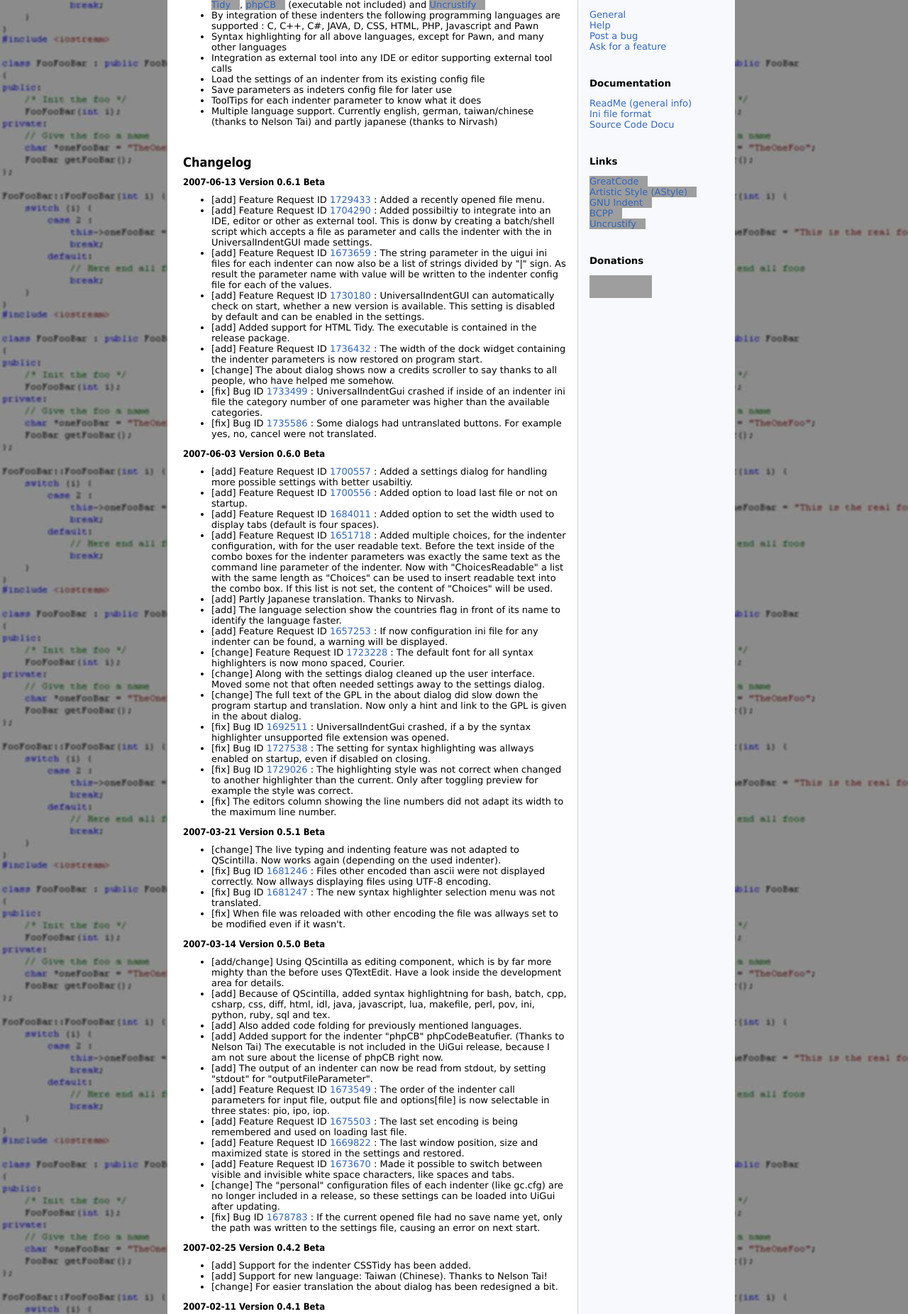
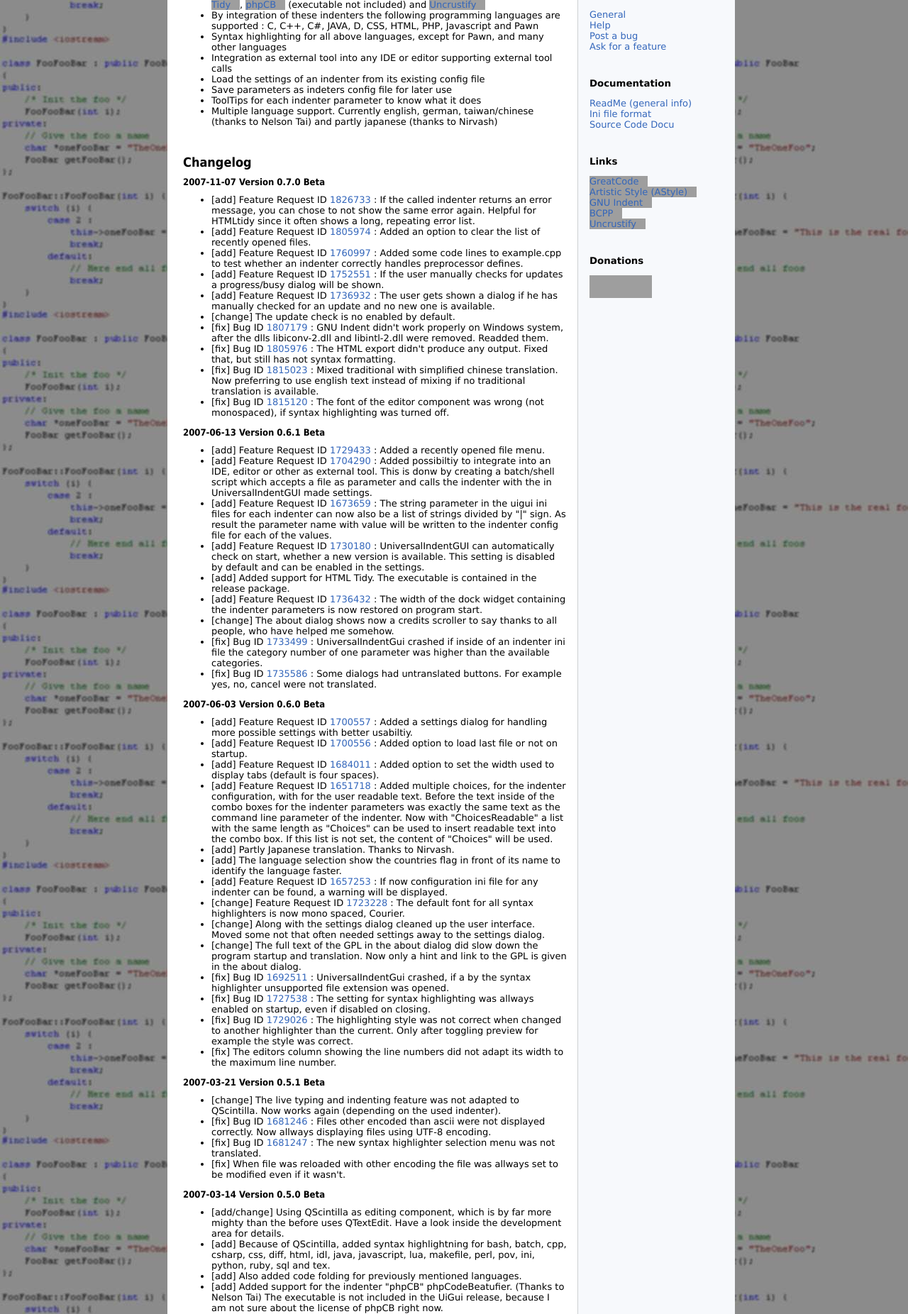
Before and after one commit to yuhaoth/univsalindent, a PHP site: page /features.php in a window 1280 px wide. Shown: the part 340-2192 px from the top of the page at 71% size. Run offline with PHP 8.4, Linux system fonts and the light colour scheme; grey boxes are pictures that could not be loaded.

Commit message:
Updated for new release version.

```diff
--- a/website/features.php
+++ b/website/features.php
@@ -52,6 +52,20 @@ include("htmlhead.html");
 
 				<br />
 				<h2>Changelog</h2>
+
+                <h4>2007-11-07 Version 0.7.0 Beta</h4>
+				<ul>
+                    <li>[add] Feature Request ID <a href="issue/1826733" target="_blank">1826733</a> : If the called indenter returns an error message, you can chose to not show the same error again. Helpful for HTMLtidy since it often shows a long, repeating error list.</li>
+                    <li>[add] Feature Request ID <a href="issue/1805974" target="_blank">1805974</a> : Added an option to clear the list of recently opened files.</li>
+                    <li>[add] Feature Request ID <a href="issue/1760997" target="_blank">1760997</a> : Added some code lines to example.cpp to test whether an indenter correctly handles preprocessor defines.</li>
+                    <li>[add] Feature Request ID <a href="issue/1752551" target="_blank">1752551</a> : If the user manually checks for updates a progress/busy dialog will be shown.</li>
+                    <li>[add] Feature Request ID <a href="issue/1736932" target="_blank">1736932</a> : The user gets shown a dialog if he has manually checked for an update and no new one is available.</li>
+                    <li>[change] The update check is no enabled by default.
+                    <li>[fix] Bug ID <a href="issue/1807179" target="_blank">1807179</a> : GNU Indent didn't work properly on Windows system, after the dlls libiconv-2.dll and libintl-2.dll were removed. Readded them.</li>
+                    <li>[fix] Bug ID <a href="issue/1805976" target="_blank">1805976</a> : The HTML export didn't produce any output. Fixed that, but still has not syntax formatting.</li>
+                    <li>[fix] Bug ID <a href="issue/1815023" target="_blank">1815023</a> : Mixed traditional with simplified chinese translation. Now preferring to use english text instead of mixing if no traditional translation is available.</li>
+                    <li>[fix] Bug ID <a href="issue/1815120" target="_blank">1815120</a> : The font of the editor component was wrong (not monospaced), if syntax highlighting was turned off.</li>
+                </ul>
 
 				<h4>2007-06-13 Version 0.6.1 Beta</h4>
 				<ul>
--- a/website/index.php
+++ b/website/index.php
@@ -26,6 +26,12 @@ include("htmlhead.html");
                    preview to directly see how the selected formatting option affects the source code.</p>
 				<br />
 				<h2>News</h2>
+
+                <h3>2007-11-07 UniversalIndentGUI Version 0.7.0 Beta released</h3>
+				<p>Here comes a new version! Rather delayed but at least it is there. The time I have left
+                to develop on UniversalIndentGUI is very small, so may be the releases will not come out too
+                often. But the update functionality of UiGUI will inform you, if a new version is available.
+                So go on and enable it, if not already done.</p>
 
 				<h3>2007-08-22 Development state updated</h3>
 				<p>Even the development has slown down, work is going on. The planning for refactoring
```
